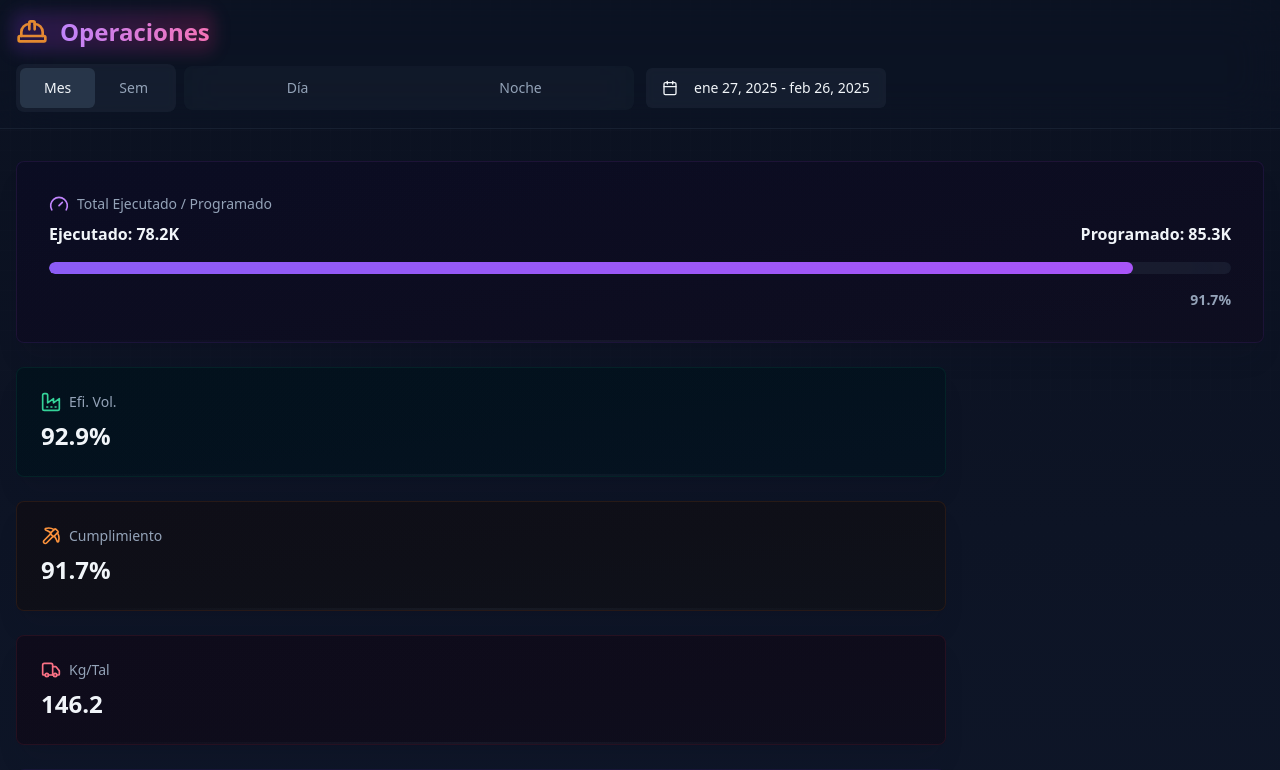
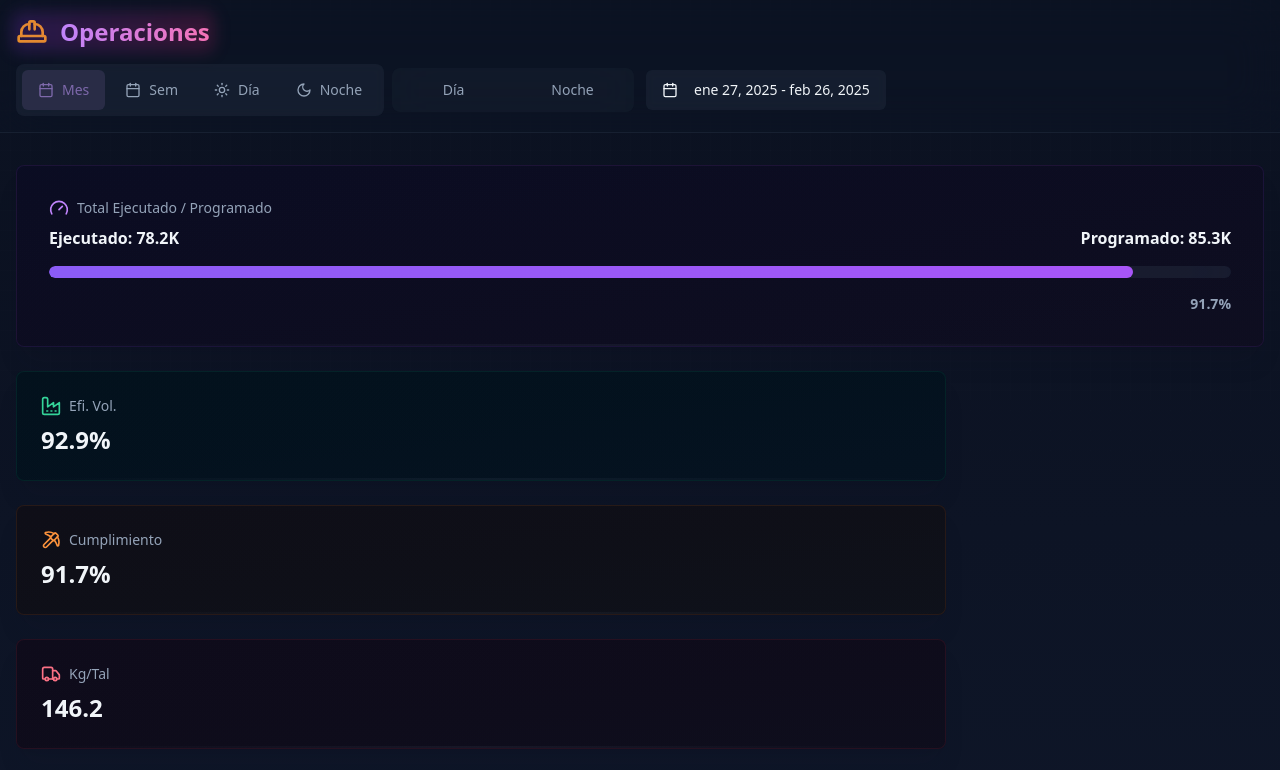
Before and after one commit to Cesarin12345/dynamic-visualizer, a React (Vite) app: page / in a window 1280 px wide. Shown: the top 770 px of the page. Built offline with nearby package versions, Linux system fonts and the light colour scheme.

Commit message:
Refactor Time and Shift buttons
This commit refactors the UI elements responsible for selecting the time view (month/week) and shift view (day/night).  No changes are made to the underlying data or functionality.

```diff
--- a/src/components/TimeToggle.tsx
+++ b/src/components/TimeToggle.tsx
@@ -1,38 +1,67 @@
 
 import { Button } from "@/components/ui/button";
 import { cn } from "@/lib/utils";
+import { Calendar, Sun, Moon } from "lucide-react";
 
 interface TimeToggleProps {
-  selected: "month" | "week";
-  onChange: (value: "month" | "week") => void;
+  selected: "month" | "week" | "day" | "night";
+  onChange: (value: "month" | "week" | "day" | "night") => void;
 }
 
 const TimeToggle = ({ selected, onChange }: TimeToggleProps) => {
   return (
-    <div className="inline-flex p-1 bg-slate-800/50 backdrop-blur-sm rounded-lg">
+    <div className="inline-flex p-1.5 bg-slate-800/50 backdrop-blur-sm rounded-lg gap-1">
       <Button
         variant="ghost"
         className={cn(
-          "px-6 py-2 transition-all duration-300",
+          "px-4 py-2 transition-all duration-300 gap-2",
           selected === "month"
-            ? "bg-slate-700/70 text-slate-100"
+            ? "bg-[#7E69AB]/20 text-[#7E69AB] hover:text-[#7E69AB] hover:bg-[#7E69AB]/30"
             : "text-slate-400 hover:text-slate-100"
         )}
         onClick={() => onChange("month")}
       >
+        <Calendar className="w-4 h-4" />
         Mes
       </Button>
       <Button
         variant="ghost"
         className={cn(
-          "px-6 py-2 transition-all duration-300",
+          "px-4 py-2 transition-all duration-300 gap-2",
           selected === "week"
-            ? "bg-slate-700/70 text-slate-100"
+            ? "bg-[#0EA5E9]/20 text-[#0EA5E9] hover:text-[#0EA5E9] hover:bg-[#0EA5E9]/30"
             : "text-slate-400 hover:text-slate-100"
         )}
         onClick={() => onChange("week")}
       >
+        <Calendar className="w-4 h-4" />
         Sem
+      </Button>
+      <Button
+        variant="ghost"
+        className={cn(
+          "px-4 py-2 transition-all duration-300 gap-2",
+          selected === "day"
+            ? "bg-[#F97316]/20 text-[#F97316] hover:text-[#F97316] hover:bg-[#F97316]/30"
+            : "text-slate-400 hover:text-slate-100"
+        )}
+        onClick={() => onChange("day")}
+      >
+        <Sun className="w-4 h-4" />
+        Día
+      </Button>
+      <Button
+        variant="ghost"
+        className={cn(
+          "px-4 py-2 transition-all duration-300 gap-2",
+          selected === "night"
+            ? "bg-[#1A1F2C]/50 text-slate-300 hover:text-slate-200 hover:bg-[#1A1F2C]/60"
+            : "text-slate-400 hover:text-slate-100"
+        )}
+        onClick={() => onChange("night")}
+      >
+        <Moon className="w-4 h-4" />
+        Noche
       </Button>
     </div>
   );
```
